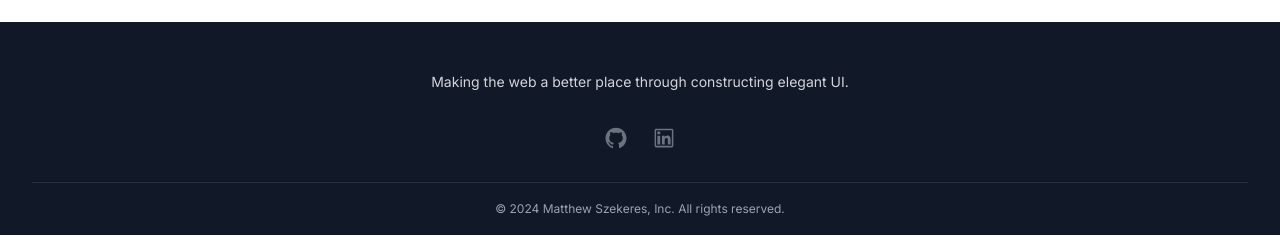
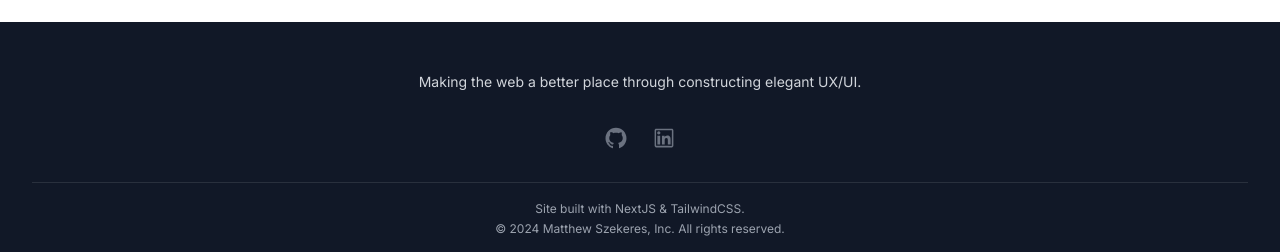
Before and after one commit to Remics89/Personal_Site, a Next.js app: page / in a window 1280 px wide. Shown: the part 1357-1609 px from the top of the page. Built offline with nearby package versions, Linux system fonts and the light colour scheme.

Commit message:
formatted w/ prettier, added @media styling

```diff
--- a/src/app/components/footer.js
+++ b/src/app/components/footer.js
@@ -30,7 +30,10 @@ const navigation = {
 export default function Footer() {
   const year = new Date().getFullYear();
   return (
-    <footer aria-labelledby="footer-heading" className="bg-gray-900 text-center">
+    <footer
+      aria-labelledby="footer-heading"
+      className="bg-gray-900 text-center"
+    >
       <h2 id="footer-heading" className="sr-only">
         Footer
       </h2>
@@ -38,7 +41,7 @@ export default function Footer() {
         <div className="xl:grid xl:gap-8">
           <div className="space-y-8">
             <p className="text-sm leading-6 text-gray-300">
-              Making the web a better place through constructing elegant UI.
+              Making the web a better place through constructing elegant UX/UI.
             </p>
             <div className="flex space-x-6 justify-center">
               {navigation.social.map((item) => (
@@ -49,13 +52,19 @@ export default function Footer() {
                   className="text-gray-500 hover:text-gray-400"
                 >
                   <span className="sr-only">{item.name}</span>
-                  <item.icon aria-hidden="true" className="h-6 w-6" />
+                  <item.icon
+                    aria-hidden="true"
+                    className="h-10 w-10 sm:h-6 sm:w-6"
+                  />
                 </a>
               ))}
             </div>
           </div>
         </div>
-        <div className="border-t border-white/10 pt-4 sm:mt-20 lg:mt-8">
+        <div className="border-t border-white/10 pt-4 mt-4 sm:mt-20 lg:mt-8">
+          <p className="text-xs leading-5 text-gray-400">
+            Site built with NextJS & TailwindCSS.
+          </p>
           <p className="text-xs leading-5 text-gray-400">
             &copy; {year} Matthew Szekeres, Inc. All rights reserved.
           </p>
```
